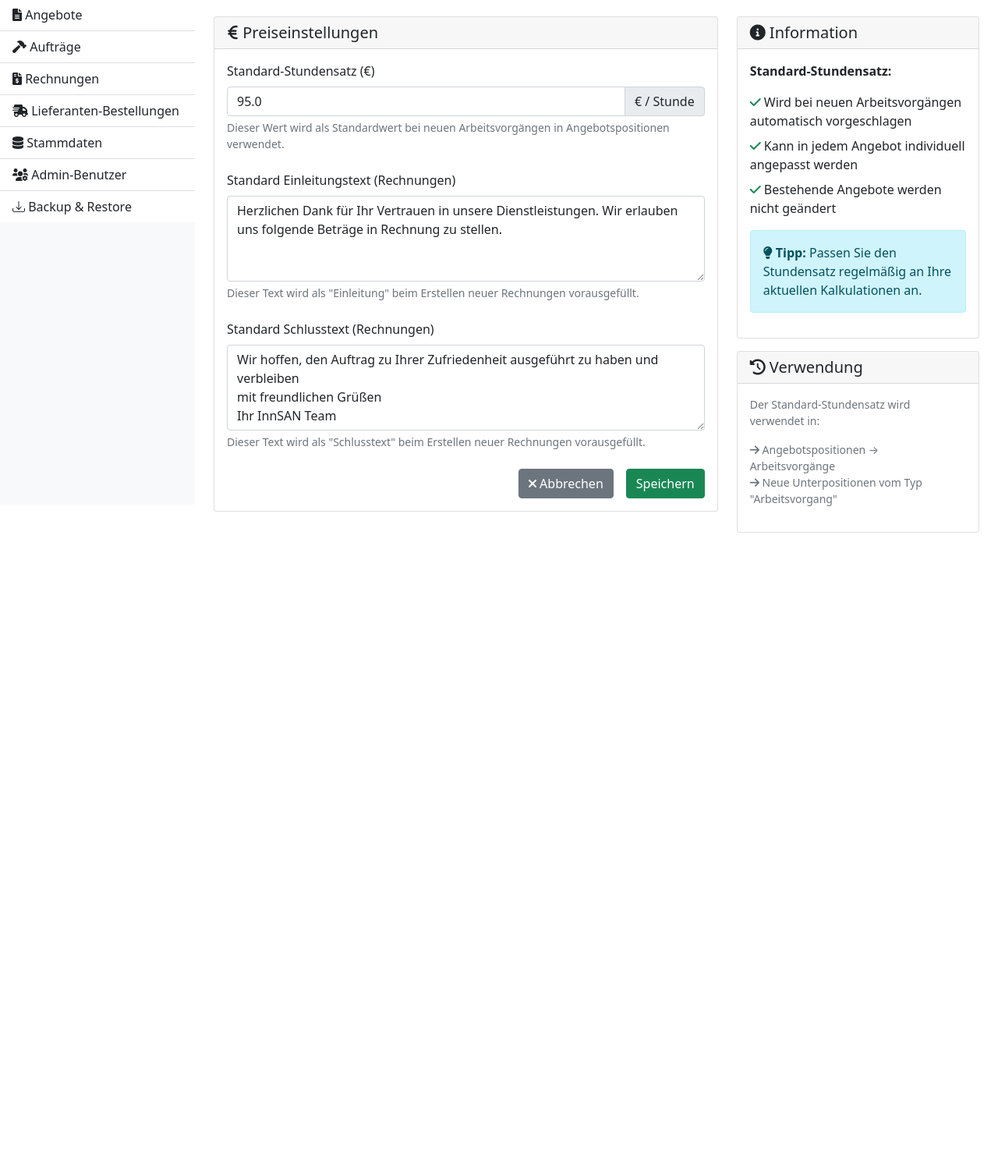
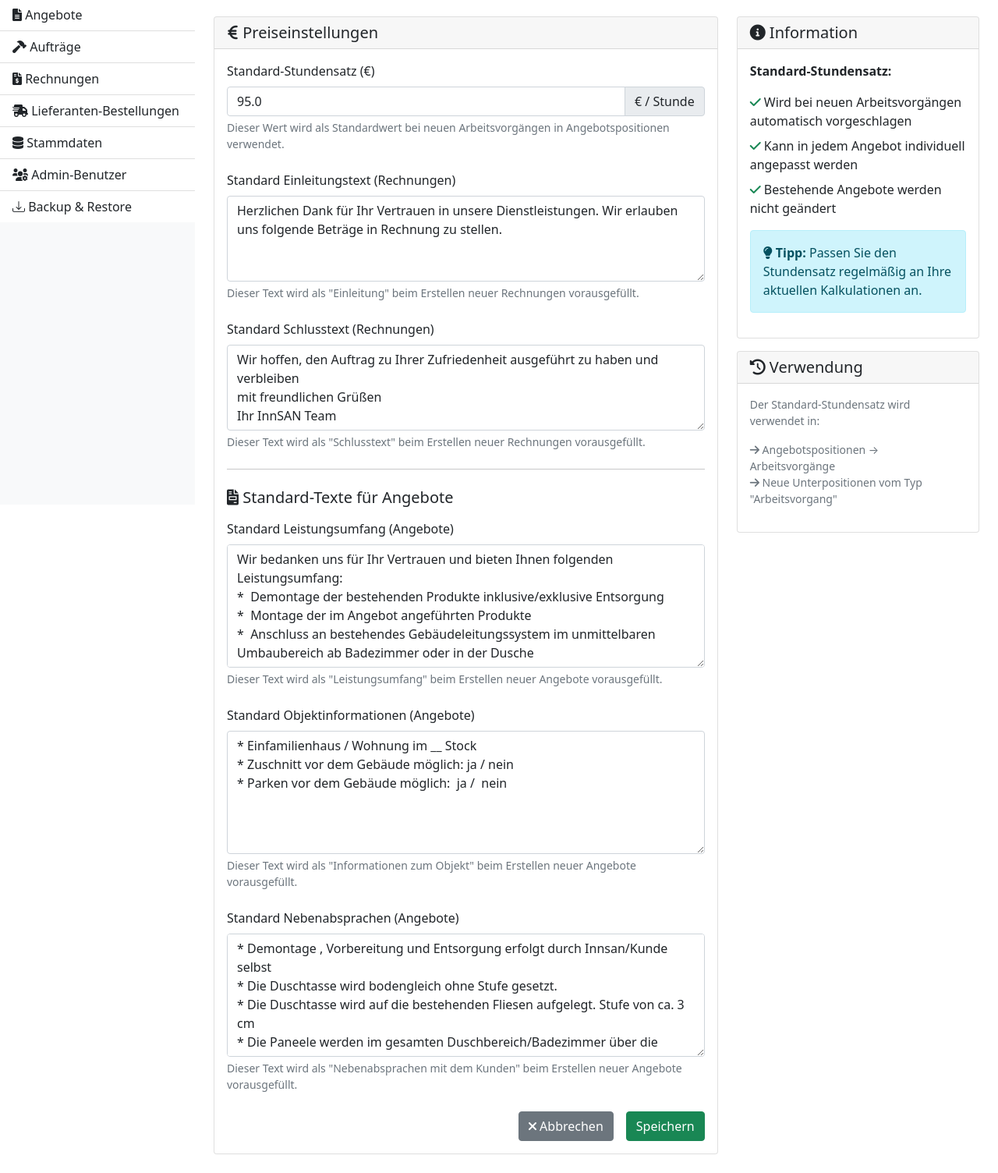
Before and after one commit to MaximilianEbner/Holasek_Installationen, a Flask app: page /settings in a window 1280 px wide. Shown: the part 153-1657 px from the top of the page at 78% size. Before the commit the page ends 836 px from the top, so only its background shows below. Run offline with Flask 3, Linux system fonts and the light colour scheme; a user stored in the database is signed in.

Commit message:
Add files via upload

```diff
--- a/templates/settings.html
+++ b/templates/settings.html
@@ -68,6 +68,49 @@
                         </div>
                     </div>
 
+                    <hr class="my-4">
+
+                    <h5 class="mb-3"><i class="fas fa-file-invoice"></i> Standard-Texte für Angebote</h5>
+
+                    <div class="mb-4">
+                        {{ form.default_leistungsumfang.label(class="form-label") }}
+                        {{ form.default_leistungsumfang(class="form-control" + (" is-invalid" if form.default_leistungsumfang.errors else "")) }}
+                        {% if form.default_leistungsumfang.errors %}
+                            <div class="invalid-feedback">
+                                {% for error in form.default_leistungsumfang.errors %}{{ error }}{% endfor %}
+                            </div>
+                        {% endif %}
+                        <div class="form-text">
+                            Dieser Text wird als "Leistungsumfang" beim Erstellen neuer Angebote vorausgefüllt.
+                        </div>
+                    </div>
+
+                    <div class="mb-4">
+                        {{ form.default_objektinformationen.label(class="form-label") }}
+                        {{ form.default_objektinformationen(class="form-control" + (" is-invalid" if form.default_objektinformationen.errors else "")) }}
+                        {% if form.default_objektinformationen.errors %}
+                            <div class="invalid-feedback">
+                                {% for error in form.default_objektinformationen.errors %}{{ error }}{% endfor %}
+                            </div>
+                        {% endif %}
+                        <div class="form-text">
+                            Dieser Text wird als "Informationen zum Objekt" beim Erstellen neuer Angebote vorausgefüllt.
+                        </div>
+                    </div>
+
+                    <div class="mb-4">
+                        {{ form.default_nebenabsprachen.label(class="form-label") }}
+                        {{ form.default_nebenabsprachen(class="form-control" + (" is-invalid" if form.default_nebenabsprachen.errors else "")) }}
+                        {% if form.default_nebenabsprachen.errors %}
+                            <div class="invalid-feedback">
+                                {% for error in form.default_nebenabsprachen.errors %}{{ error }}{% endfor %}
+                            </div>
+                        {% endif %}
+                        <div class="form-text">
+                            Dieser Text wird als "Nebenabsprachen mit dem Kunden" beim Erstellen neuer Angebote vorausgefüllt.
+                        </div>
+                    </div>
+
                     <div class="d-grid gap-2 d-md-flex justify-content-md-end">
                         <a href="{{ url_for('stammdaten') }}" class="btn btn-secondary me-md-2">
                             <i class="fas fa-times"></i> Abbrechen
--- a/templates/work_steps_management.html
+++ b/templates/work_steps_management.html
@@ -103,8 +103,7 @@
 
 <script>
 function saveWorkSteps() {
-    // Vorläufige Implementierung - zeigt nur Bestätigung
-    if (confirm('Arbeitsschritte speichern?\n\nHinweis: Die vollständige Speicher-Funktionalität wird noch implementiert.')) {
+    if (confirm('Arbeitsschritte speichern?')) {
         document.getElementById('work-steps-form').submit();
     }
 }
```
